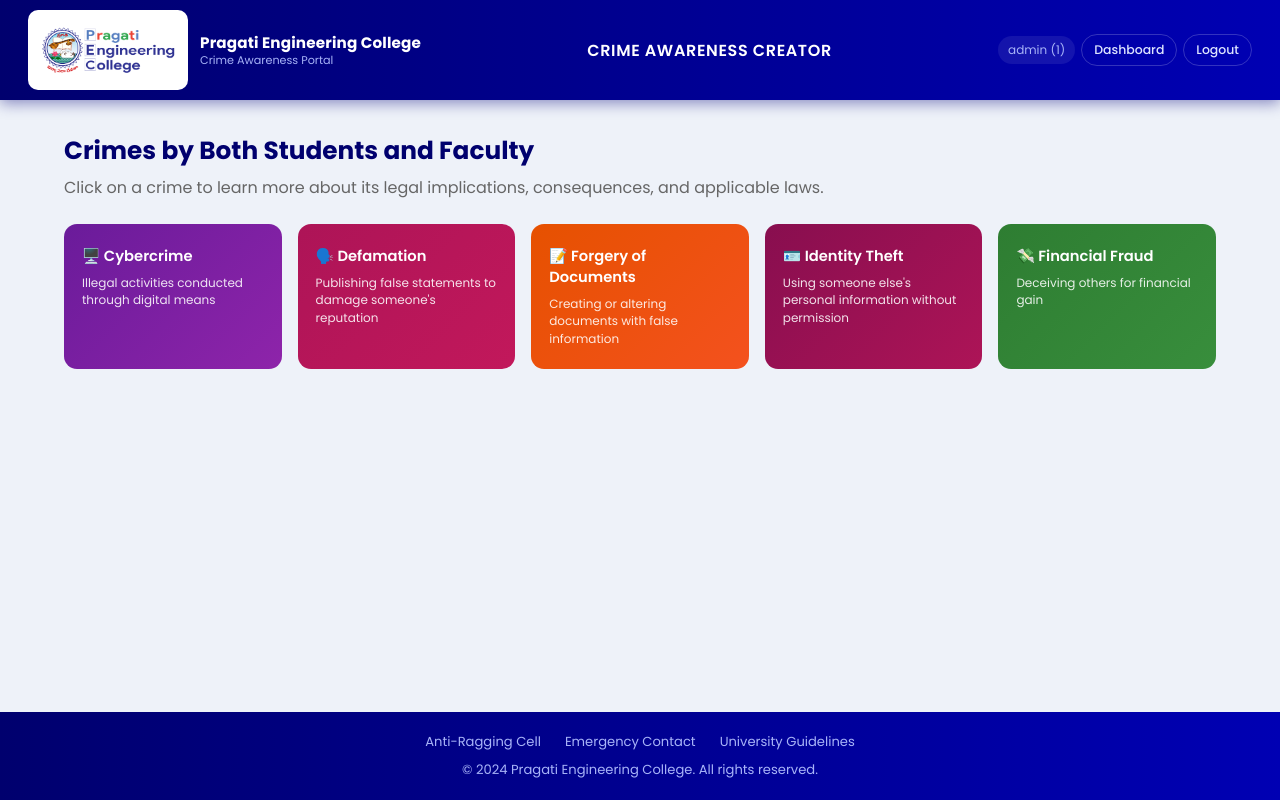
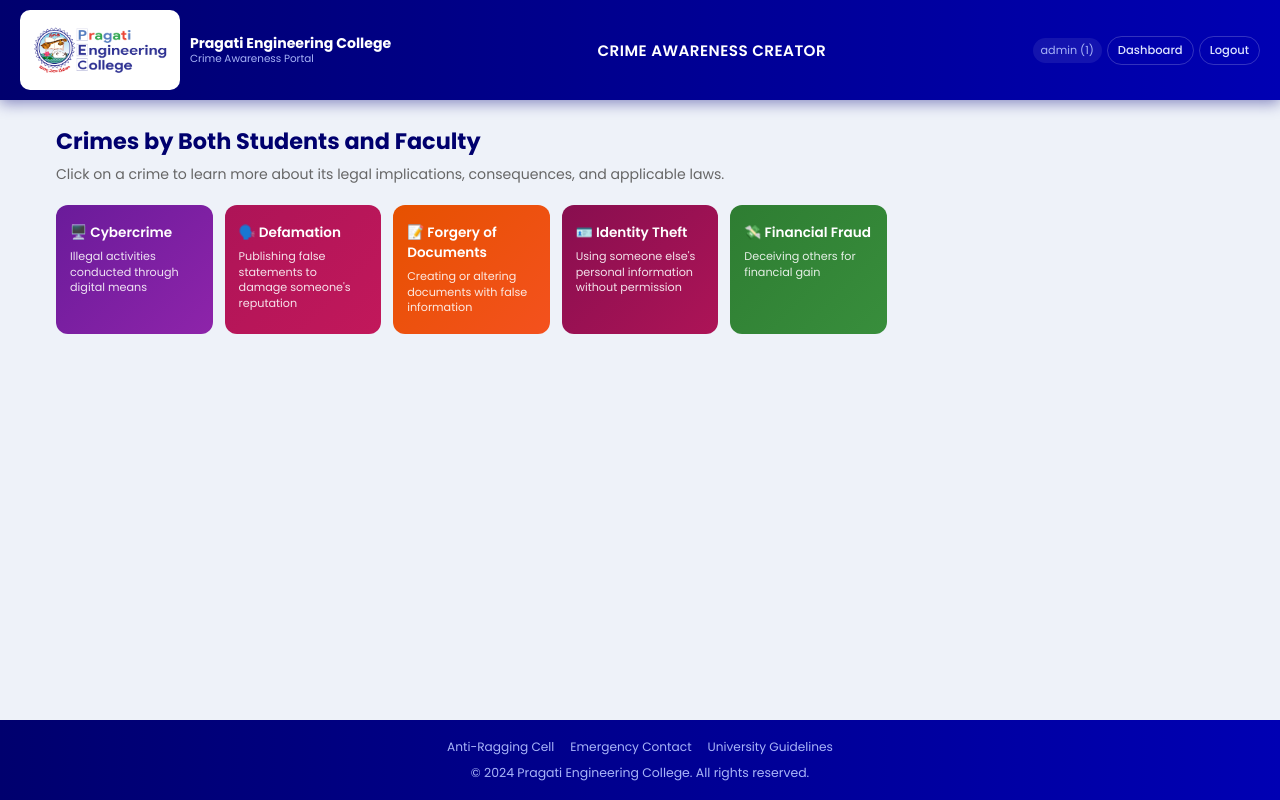
Before and after one commit to pavankalyanbashaboina-byte/crime-awareness-portal, a Flask app: page /both in a window 1280 px wide. Run offline with Flask 3, Linux system fonts and the light colour scheme; the visitor is signed in with stand-in values (Sample User, id 1).

Commit message:
Update base.html

```diff
--- a/templates/base.html
+++ b/templates/base.html
@@ -8,32 +8,39 @@
     <link href="https://fonts.googleapis.com/css2?family=Poppins:wght@400;500;600;700&display=swap" rel="stylesheet">
     <style>
         *, *::before, *::after { box-sizing: border-box; margin: 0; padding: 0; }
-        body { font-family: 'Poppins', sans-serif; background: #eef2f9; color: #1a1a2e; min-height: 100vh; display: flex; flex-direction: column; }
+
+        body {
+            font-family: 'Poppins', sans-serif;
+            background: #eef2f9;
+            color: #1a1a2e;
+            min-height: 100vh;
+            display: flex;
+            flex-direction: column;
+        }
 
         /* ══ HEADER ══ */
         header {
             background: linear-gradient(90deg, #00006e 0%, #0000b3 100%);
-            min-height: 90px;
+            min-height: 70px;
             display: flex;
             align-items: center;
             justify-content: space-between;
-            padding: 10px 28px;
+            padding: 10px 20px;
             position: sticky;
             top: 0;
             z-index: 200;
             box-shadow: 0 3px 14px rgba(0,0,120,0.45);
-            gap: 12px;
+            gap: 10px;
+            flex-wrap: wrap;
         }
 
-        /* ── Logo block ── */
         .logo-block {
             display: flex;
             align-items: center;
-            gap: 12px;
+            gap: 10px;
             flex-shrink: 0;
             text-decoration: none;
         }
-        /* The shield icon — always visible */
         .logo-icon {
             width: 160px;
             height: 80px;
@@ -46,88 +53,108 @@
             overflow: hidden;
             padding: 8px 12px;
         }
-        .logo-icon img {
-            width: 100%;
-            height: 100%;
-            object-fit: contain;
-        }
-        /* SVG fallback shown when img fails */
-        .logo-icon .svg-fallback {
-            display: none;
-            width: 100%;
-            height: 100%;
-        }
-        .logo-icon img.broken + .svg-fallback { display: flex; }
+        .logo-icon img { width: 100%; height: 100%; object-fit: contain; }
+        .logo-icon .svg-fallback { display: none; width: 100%; height: 100%; align-items: center; justify-content: center; }
 
         .logo-text { display: flex; flex-direction: column; line-height: 1.3; }
-        .logo-text .college-name { color: #ffffff; font-size: 0.95rem; font-weight: 700; white-space: nowrap; letter-spacing: 0.01em; }
-        .logo-text .portal-name  { color: #a8b4f8; font-size: 0.7rem; font-weight: 400; white-space: nowrap; }
+        .logo-text .college-name { color: #fff; font-size: 0.88rem; font-weight: 700; white-space: nowrap; }
+        .logo-text .portal-name  { color: #a8b4f8; font-size: 0.65rem; font-weight: 400; white-space: nowrap; }
 
-        header h1 { color: #fff; font-size: 1rem; font-weight: 600; text-align: center; flex: 1; white-space: nowrap; letter-spacing: 0.04em; text-transform: uppercase; }
+        header h1 {
+            color: #fff;
+            font-size: 0.95rem;
+            font-weight: 600;
+            text-align: center;
+            flex: 1;
+            white-space: nowrap;
+            letter-spacing: 0.03em;
+            text-transform: uppercase;
+            min-width: 0;
+            overflow: hidden;
+            text-overflow: ellipsis;
+        }
 
-        /* ── Nav ── */
-        header nav { display: flex; align-items: center; gap: 6px; flex-shrink: 0; flex-wrap: wrap; justify-content: flex-end; }
-        header nav a { color: #dde4ff; text-decoration: none; font-size: 0.78rem; font-weight: 500; padding: 6px 12px; border-radius: 20px; border: 1px solid rgba(255,255,255,0.2); transition: background 0.2s; white-space: nowrap; }
+        header nav {
+            display: flex;
+            align-items: center;
+            gap: 5px;
+            flex-shrink: 0;
+            flex-wrap: wrap;
+            justify-content: flex-end;
+        }
+        header nav a {
+            color: #dde4ff;
+            text-decoration: none;
+            font-size: 0.72rem;
+            font-weight: 500;
+            padding: 5px 10px;
+            border-radius: 20px;
+            border: 1px solid rgba(255,255,255,0.2);
+            transition: background 0.2s;
+            white-space: nowrap;
+        }
         header nav a:hover { background: rgba(255,255,255,0.18); color: #fff; }
         header nav a.btn-logout { background: rgba(255,60,60,0.2); border-color: rgba(255,80,80,0.35); color: #ffaaaa; }
         header nav a.btn-logout:hover { background: rgba(255,60,60,0.38); color: #fff; }
-        header nav span.user-badge { color: #a8b4f8; font-size: 0.75rem; padding: 5px 10px; background: rgba(255,255,255,0.08); border-radius: 20px; white-space: nowrap; }
+        header nav span.user-badge { color: #a8b4f8; font-size: 0.7rem; padding: 4px 8px; background: rgba(255,255,255,0.08); border-radius: 20px; white-space: nowrap; }
 
         /* ══ MAIN & FOOTER ══ */
-        main { flex: 1; padding: 32px 24px; max-width: 1200px; margin: 0 auto; width: 100%; }
-        footer { background: linear-gradient(90deg,#00006e,#0000b3); color: #a8b4f8; text-align: center; padding: 20px; font-size: 0.82rem; }
-        .footer-links { display: flex; justify-content: center; gap: 24px; margin-bottom: 8px; flex-wrap: wrap; }
-        .footer-links a { color: #a8b4f8; text-decoration: none; }
+        main { flex: 1; padding: 24px 16px; max-width: 1200px; margin: 0 auto; width: 100%; }
+        footer { background: linear-gradient(90deg,#00006e,#0000b3); color: #a8b4f8; text-align: center; padding: 18px 16px; font-size: 0.78rem; }
+        .footer-links { display: flex; justify-content: center; gap: 16px; margin-bottom: 8px; flex-wrap: wrap; }
+        .footer-links a { color: #a8b4f8; text-decoration: none; font-size: 0.76rem; }
         .footer-links a:hover { color: #fff; }
 
         /* ══ MESSAGES ══ */
-        .flash { padding: 12px 18px; border-radius: 8px; margin-bottom: 16px; font-weight: 500; font-size: 0.9rem; }
+        .flash { padding: 12px 16px; border-radius: 8px; margin-bottom: 14px; font-weight: 500; font-size: 0.88rem; }
         .flash-success { background: #d4edda; color: #155724; border-left: 4px solid #28a745; }
         .flash-error   { background: #f8d7da; color: #721c24; border-left: 4px solid #dc3545; }
-        .error-msg   { color: #c0392b; font-size: 0.83rem; margin: 6px 0 4px; min-height: 16px; }
-        .success-msg { color: #155724; font-size: 0.88rem; padding: 10px 14px; background: #d4edda; border-radius: 8px; margin: 8px 0; border-left: 4px solid #28a745; }
+        .error-msg   { color: #c0392b; font-size: 0.82rem; margin: 6px 0 4px; min-height: 16px; }
+        .success-msg { color: #155724; font-size: 0.86rem; padding: 10px 14px; background: #d4edda; border-radius: 8px; margin: 8px 0; border-left: 4px solid #28a745; }
 
         /* ══ AUTH ══ */
-        .auth-container { display: flex; justify-content: center; align-items: center; min-height: calc(100vh - 76px - 80px); padding: 24px; }
-        .auth-box { background: #fff; border-radius: 16px; padding: 44px 40px; width: 100%; max-width: 440px; box-shadow: 0 6px 32px rgba(0,0,139,0.13); border-top: 4px solid #0000b3; }
-        .auth-box h2 { color: #00006e; font-size: 1.45rem; font-weight: 700; margin-bottom: 28px; text-align: center; }
-        .role-buttons { display: flex; flex-direction: row; gap: 10px; justify-content: center; }
-        .role-btn { flex: 1; padding: 13px 8px; border: none; border-radius: 10px; font-size: 0.9rem; font-family: 'Poppins',sans-serif; font-weight: 600; cursor: pointer; color: #fff; transition: transform 0.15s, box-shadow 0.15s; }
-        .role-btn:hover { transform: translateY(-2px); box-shadow: 0 6px 16px rgba(0,0,0,0.2); }
+        .auth-container { display: flex; justify-content: center; align-items: center; min-height: calc(100vh - 70px - 80px); padding: 16px; }
+        .auth-box { background: #fff; border-radius: 16px; padding: 32px 24px; width: 100%; max-width: 420px; box-shadow: 0 6px 32px rgba(0,0,139,0.13); border-top: 4px solid #0000b3; }
+        .auth-box h2 { color: #00006e; font-size: 1.3rem; font-weight: 700; margin-bottom: 24px; text-align: center; }
+        .role-buttons { display: flex; flex-direction: row; gap: 8px; justify-content: center; }
+        .role-btn { flex: 1; padding: 12px 6px; border: none; border-radius: 10px; font-size: 0.85rem; font-family: 'Poppins',sans-serif; font-weight: 600; cursor: pointer; color: #fff; transition: transform 0.15s; }
+        .role-btn:hover { transform: translateY(-2px); }
         .student-btn { background: linear-gradient(135deg,#1565C0,#1976D2); }
         .faculty-btn { background: linear-gradient(135deg,#283593,#3949AB); }
         .admin-btn   { background: linear-gradient(135deg,#1a237e,#283593); }
-        .form-group { margin-bottom: 18px; }
-        .form-group label { display: block; font-size: 0.8rem; font-weight: 600; color: #444; margin-bottom: 6px; text-transform: uppercase; letter-spacing: 0.05em; }
-        .form-group input, .form-group select, .form-group textarea { width: 100%; padding: 11px 14px; border: 1.5px solid #c5cae9; border-radius: 9px; font-size: 0.93rem; font-family: 'Poppins',sans-serif; background: #f8f9ff; transition: border-color 0.2s; color: #222; }
+
+        .form-group { margin-bottom: 16px; }
+        .form-group label { display: block; font-size: 0.78rem; font-weight: 600; color: #444; margin-bottom: 5px; text-transform: uppercase; letter-spacing: 0.04em; }
+        .form-group input, .form-group select, .form-group textarea { width: 100%; padding: 10px 12px; border: 1.5px solid #c5cae9; border-radius: 9px; font-size: 0.9rem; font-family: 'Poppins',sans-serif; background: #f8f9ff; transition: border-color 0.2s; color: #222; }
         .form-group input:focus, .form-group select:focus, .form-group textarea:focus { outline: none; border-color: #0000b3; background: #fff; box-shadow: 0 0 0 3px rgba(0,0,179,0.08); }
-        .form-group textarea { min-height: 110px; resize: vertical; }
-        .checkbox-group label { display: flex; align-items: center; gap: 10px; font-weight: 500; cursor: pointer; text-transform: none; letter-spacing: 0; font-size: 0.88rem; }
-        .auth-btn, .submit-btn { width: 100%; padding: 13px; background: linear-gradient(135deg,#00006e,#0000b3); color: #fff; border: none; border-radius: 9px; font-size: 0.97rem; font-family: 'Poppins',sans-serif; font-weight: 600; cursor: pointer; margin-top: 6px; transition: opacity 0.2s, transform 0.15s; }
-        .auth-btn:hover, .submit-btn:hover { opacity: 0.92; transform: translateY(-1px); }
-        .back-btn { width: 100%; padding: 11px; background: transparent; color: #0000b3; border: 1.5px solid #0000b3; border-radius: 9px; font-size: 0.88rem; font-family: 'Poppins',sans-serif; font-weight: 500; cursor: pointer; margin-top: 10px; transition: background 0.2s; }
+        .form-group textarea { min-height: 100px; resize: vertical; }
+        .checkbox-group label { display: flex; align-items: center; gap: 8px; font-weight: 500; cursor: pointer; text-transform: none; letter-spacing: 0; font-size: 0.86rem; }
+
+        .auth-btn, .submit-btn { width: 100%; padding: 12px; background: linear-gradient(135deg,#00006e,#0000b3); color: #fff; border: none; border-radius: 9px; font-size: 0.95rem; font-family: 'Poppins',sans-serif; font-weight: 600; cursor: pointer; margin-top: 6px; transition: opacity 0.2s; }
+        .auth-btn:hover, .submit-btn:hover { opacity: 0.9; }
+        .back-btn { width: 100%; padding: 10px; background: transparent; color: #0000b3; border: 1.5px solid #0000b3; border-radius: 9px; font-size: 0.86rem; font-family: 'Poppins',sans-serif; font-weight: 500; cursor: pointer; margin-top: 10px; transition: background 0.2s; }
         .back-btn:hover { background: #eef2ff; }
-        .auth-box p { text-align: center; margin: 14px 0 0; font-size: 0.85rem; color: #666; }
+        .auth-box p { text-align: center; margin: 12px 0 0; font-size: 0.83rem; color: #666; }
         .auth-box p a { color: #0000b3; font-weight: 600; }
 
         /* ══ DASHBOARD CARDS ══ */
-        .dashboard h2, .admin-dashboard h2 { color: #00006e; font-size: 1.7rem; font-weight: 700; margin-bottom: 6px; }
-        .dashboard > p, .admin-dashboard > p { color: #666; margin-bottom: 32px; font-size: 0.95rem; }
-        .card-container { display: grid; grid-template-columns: repeat(auto-fill, minmax(230px,1fr)); gap: 22px; }
-        .card { background: linear-gradient(145deg,#00006e,#0000b3); color: #fff; border-radius: 16px; padding: 28px 24px; cursor: pointer; transition: transform 0.2s, box-shadow 0.2s; border-bottom: 4px solid rgba(255,255,255,0.15); text-decoration: none; display: block; }
-        .card:hover { transform: translateY(-5px); box-shadow: 0 12px 28px rgba(0,0,139,0.35); }
-        .card-icon { font-size: 2rem; margin-bottom: 12px; }
-        .card h3 { font-size: 1.05rem; font-weight: 600; margin-bottom: 10px; color: #fff; }
-        .card p  { font-size: 0.83rem; color: #c5cae9; line-height: 1.6; }
+        .dashboard h2, .admin-dashboard h2 { color: #00006e; font-size: 1.5rem; font-weight: 700; margin-bottom: 6px; }
+        .dashboard > p, .admin-dashboard > p { color: #666; margin-bottom: 24px; font-size: 0.9rem; }
+        .card-container { display: grid; grid-template-columns: repeat(auto-fill, minmax(160px, 1fr)); gap: 14px; }
+        .card { background: linear-gradient(145deg,#00006e,#0000b3); color: #fff; border-radius: 14px; padding: 22px 18px; cursor: pointer; transition: transform 0.2s, box-shadow 0.2s; border-bottom: 4px solid rgba(255,255,255,0.15); text-decoration: none; display: block; }
+        .card:hover, .card:active { transform: translateY(-3px); box-shadow: 0 10px 24px rgba(0,0,139,0.35); }
+        .card-icon { font-size: 1.8rem; margin-bottom: 10px; }
+        .card h3 { font-size: 0.92rem; font-weight: 600; margin-bottom: 8px; color: #fff; }
+        .card p  { font-size: 0.76rem; color: #c5cae9; line-height: 1.55; }
 
         /* ══ CRIME BUTTONS ══ */
-        .crime-section h2 { color: #00006e; font-size: 1.55rem; font-weight: 700; margin-bottom: 6px; }
-        .crime-section > p { color: #666; margin-bottom: 24px; }
-        .buttons { display: grid; grid-template-columns: repeat(auto-fill, minmax(200px,1fr)); gap: 16px; margin-bottom: 28px; }
-        .crime-btn { padding: 22px 18px; border: none; border-radius: 13px; cursor: pointer; text-align: left; color: #fff; transition: transform 0.15s, box-shadow 0.15s; display: block; text-decoration: none; }
-        .crime-btn:hover { transform: translateY(-3px); box-shadow: 0 8px 20px rgba(0,0,0,0.25); color: #fff; }
-        .crime-btn h3 { font-size: 0.92rem; font-weight: 600; margin-bottom: 7px; font-family: 'Poppins',sans-serif; }
-        .crime-btn p  { font-size: 0.75rem; opacity: 0.88; line-height: 1.45; font-family: 'Poppins',sans-serif; }
+        .crime-section h2 { color: #00006e; font-size: 1.4rem; font-weight: 700; margin-bottom: 6px; }
+        .crime-section > p { color: #666; margin-bottom: 20px; font-size: 0.88rem; }
+        .buttons { display: grid; grid-template-columns: repeat(auto-fill, minmax(150px, 1fr)); gap: 12px; margin-bottom: 24px; }
+        .crime-btn { padding: 18px 14px; border: none; border-radius: 12px; cursor: pointer; text-align: left; color: #fff; transition: transform 0.15s; display: block; text-decoration: none; }
+        .crime-btn:hover, .crime-btn:active { transform: translateY(-2px); color: #fff; }
+        .crime-btn h3 { font-size: 0.85rem; font-weight: 600; margin-bottom: 6px; font-family: 'Poppins',sans-serif; }
+        .crime-btn p  { font-size: 0.7rem; opacity: 0.88; line-height: 1.4; font-family: 'Poppins',sans-serif; }
         .crime-btn.purple  { background: linear-gradient(135deg,#6a1b9a,#8e24aa); }
         .crime-btn.pink    { background: linear-gradient(135deg,#ad1457,#c2185b); }
         .crime-btn.orange  { background: linear-gradient(135deg,#e65100,#f4511e); }
```
Also changed, not shown: other parts of templates/base.html (+85 -27 lines).
